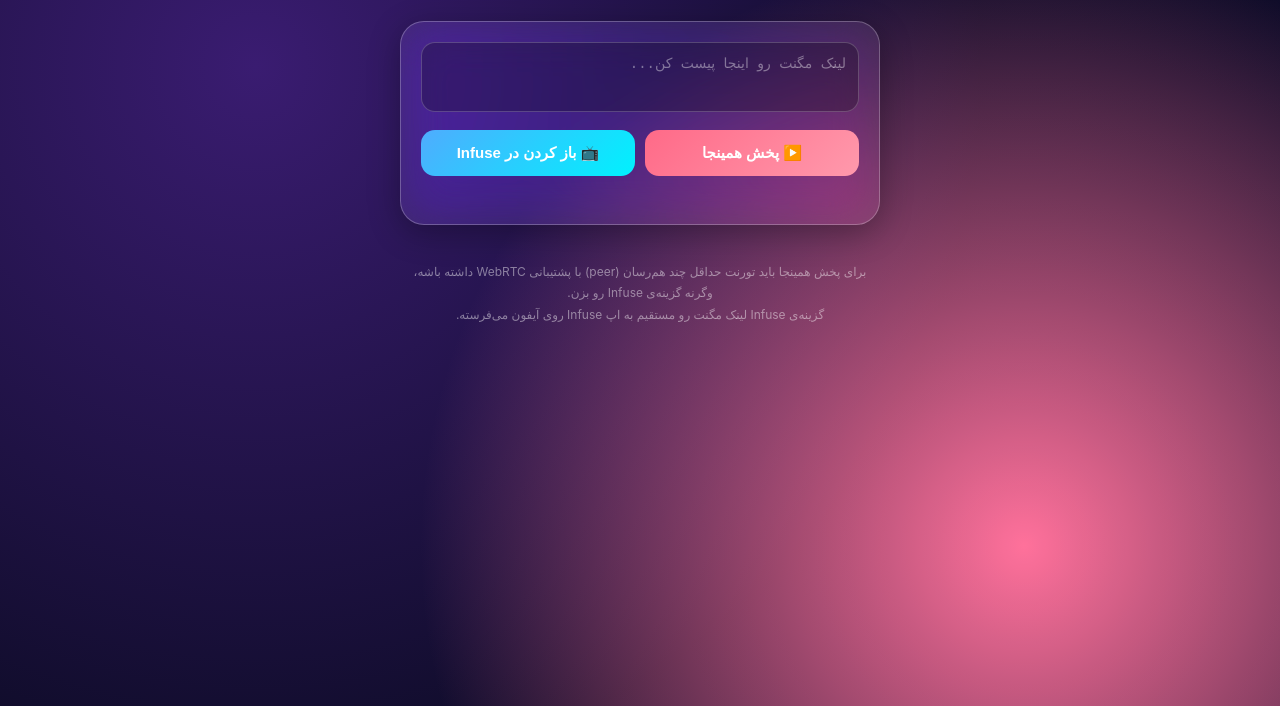
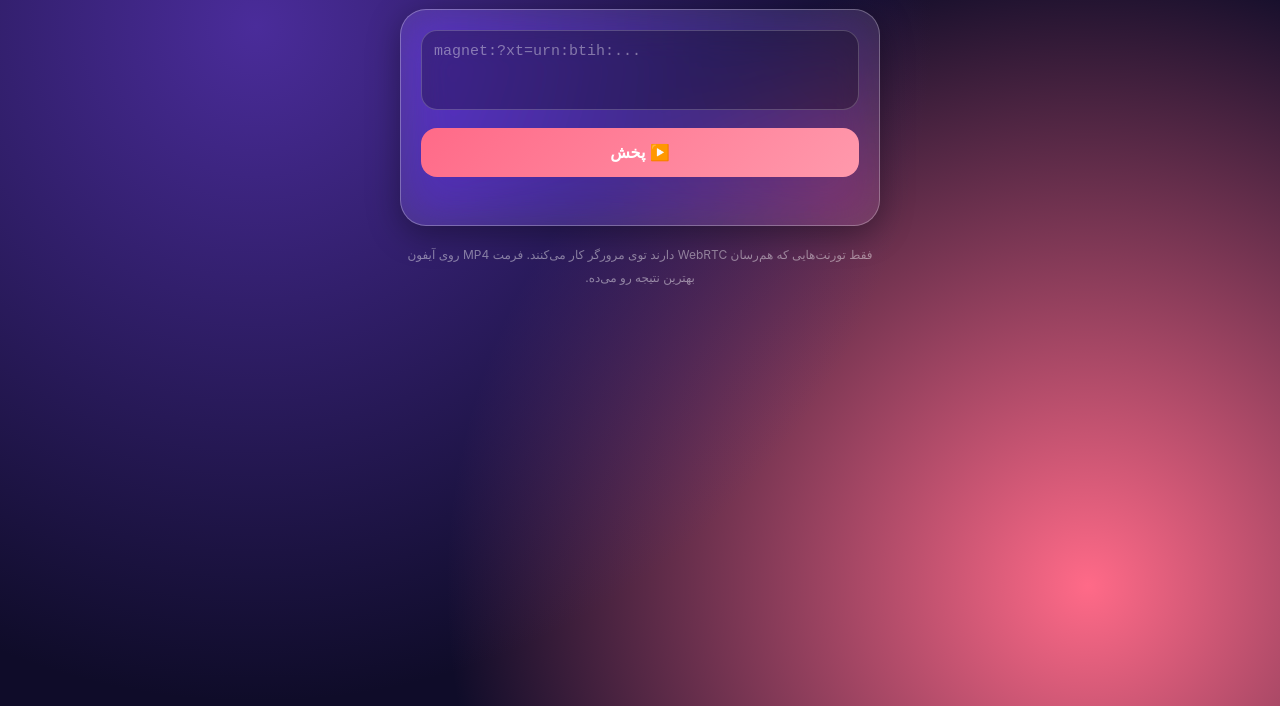
Before and after one commit to shayanebrahimi70-ops/Stream-glass, a plain HTML site: page Index.html in a window 1280 px wide. Shown: the part 94-800 px from the top of the page. Drawn offline with Linux system fonts and the light colour scheme.

Commit message:
Index.html

```diff
--- a/Index.html
+++ b/Index.html
@@ -3,77 +3,66 @@
 <head>
 <meta charset="UTF-8">
 <meta name="viewport" content="width=device-width, initial-scale=1, viewport-fit=cover">
+<meta name="apple-mobile-web-app-capable" content="yes">
+<meta name="apple-mobile-web-app-title" content="Stream Glass">
 <title>Stream Glass</title>
-<script src="https://cdn.jsdelivr.net/npm/webtorrent@latest/webtorrent.min.js"></script>
+<script src="https://cdn.jsdelivr.net/npm/webtorrent@1.9.7/webtorrent.min.js"></script>
 <style>
-  * { box-sizing: border-box; -webkit-tap-highlight-color: transparent; }
-  body {
-    margin: 0; min-height: 100vh; font-family: -apple-system, SF Pro Display, sans-serif;
-    background: radial-gradient(circle at 20% 20%, #3a1c71, #0f0c29 60%),
-                radial-gradient(circle at 80% 80%, #ff6a88, transparent 50%);
-    background-blend-mode: screen;
-    color: #fff; display:flex; flex-direction:column; align-items:center; padding: 30px 16px 60px;
-  }
-  h1 { font-weight: 600; font-size: 22px; margin-bottom: 4px; letter-spacing: 0.5px; }
-  .sub { color: rgba(255,255,255,0.6); font-size: 13px; margin-bottom: 24px; }
-  .glass {
-    width: 100%; max-width: 480px; background: rgba(255,255,255,0.08);
-    backdrop-filter: blur(25px) saturate(180%); -webkit-backdrop-filter: blur(25px) saturate(180%);
-    border: 1px solid rgba(255,255,255,0.25); border-radius: 24px; padding: 20px;
-    box-shadow: 0 8px 32px rgba(0,0,0,0.3); margin-bottom: 20px;
-  }
-  textarea {
-    width: 100%; min-height: 70px; border-radius: 14px; border: 1px solid rgba(255,255,255,0.2);
-    background: rgba(0,0,0,0.25); color: #fff; padding: 12px; font-size: 14px; resize: none;
-  }
-  textarea::placeholder { color: rgba(255,255,255,0.4); }
-  .row { display:flex; gap: 10px; margin-top: 14px; }
-  button {
-    flex:1; border: none; border-radius: 14px; padding: 14px 10px; font-size: 15px; font-weight: 600;
-    color: #fff; cursor: pointer; transition: transform 0.15s ease;
-  }
-  button:active { transform: scale(0.96); }
-  .btn-play { background: linear-gradient(135deg, #ff6a88, #ff99ac); }
-  .btn-infuse { background: linear-gradient(135deg, #4facfe, #00f2fe); }
-  video {
-    width: 100%; border-radius: 18px; margin-top: 14px; background: #000; display:none;
-  }
-  .status { font-size: 13px; color: rgba(255,255,255,0.7); margin-top: 10px; min-height: 18px; }
-  .bar {
-    width: 100%; height: 6px; background: rgba(255,255,255,0.15); border-radius: 6px; margin-top: 8px; overflow: hidden; display:none;
-  }
-  .bar-fill { height: 100%; width:0%; background: linear-gradient(90deg,#ff6a88,#4facfe); transition: width 0.3s; }
-  .hint { font-size: 12px; color: rgba(255,255,255,0.45); margin-top: 16px; line-height: 1.8; text-align:center; max-width: 480px; }
+*{box-sizing:border-box;-webkit-tap-highlight-color:transparent}
+body{margin:0;min-height:100vh;font-family:-apple-system,sans-serif;color:#fff;
+background:radial-gradient(circle at 20% 15%,#4a2c9a,transparent 55%),radial-gradient(circle at 85% 85%,#ff6a88,transparent 50%),#0f0c29;
+display:flex;flex-direction:column;align-items:center;padding:calc(env(safe-area-inset-top) + 30px) 16px 60px}
+h1{font-size:24px;margin:0 0 4px}
+.sub{color:rgba(255,255,255,.6);font-size:13px;margin-bottom:24px}
+.glass{width:100%;max-width:480px;background:rgba(255,255,255,.1);
+backdrop-filter:blur(25px) saturate(180%);-webkit-backdrop-filter:blur(25px) saturate(180%);
+border:1px solid rgba(255,255,255,.28);border-radius:26px;padding:20px;box-shadow:0 8px 32px rgba(0,0,0,.35)}
+textarea{width:100%;min-height:80px;border-radius:16px;border:1px solid rgba(255,255,255,.2);
+background:rgba(0,0,0,.28);color:#fff;padding:12px;font-size:15px;resize:none;direction:ltr}
+textarea::placeholder{color:rgba(255,255,255,.4)}
+button{width:100%;margin-top:14px;border:0;border-radius:16px;padding:15px;font-size:16px;font-weight:600;color:#fff;
+background:linear-gradient(135deg,#ff6a88,#ff99ac);transition:transform .15s}
+button:active{transform:scale(.97)}
+video{width:100%;border-radius:18px;margin-top:16px;background:#000;display:none}
+.bar{height:6px;background:rgba(255,255,255,.15);border-radius:6px;margin-top:14px;overflow:hidden;display:none}
+.fill{height:100%;width:0;background:linear-gradient(90deg,#ff6a88,#4facfe);transition:width .3s}
+.status{font-size:13px;color:rgba(255,255,255,.75);margin-top:10px;min-height:18px;direction:ltr;text-align:left;word-break:break-all}
+.hint{font-size:12px;color:rgba(255,255,255,.45);margin-top:18px;line-height:1.9;text-align:center;max-width:480px}
 </style>
 </head>
 <body>
-
 <h1>🎬 Stream Glass</h1>
-<div class="sub">لینک مگنت رو بچسبون، پخش کن یا بفرست به Infuse</div>
-
+<div class="sub">لینک مگنت رو بچسبون و پخش کن</div>
 <div class="glass">
-  <textarea id="magnet" placeholder="لینک مگنت رو اینجا پیست کن..."></textarea>
-  <div class="row">
-    <button class="btn-play" onclick="playHere()">▶️ پخش همینجا</button>
-    <button class="btn-infuse" onclick="openInfuse()">📺 باز کردن در Infuse</button>
-  </div>
-  <div class="bar" id="bar"><div class="bar-fill" id="barFill"></div></div>
-  <div class="status" id="status"></div>
-  <video id="video" controls playsinline></video>
+<textarea id="magnet" placeholder="magnet:?xt=urn:btih:..."></textarea>
+<button onclick="playHere()">▶️ پخش</button>
+<div class="bar" id="bar"><div class="fill" id="fill"></div></div>
+<div class="status" id="status"></div>
+<video id="video" controls playsinline></video>
 </div>
-
-<div class="hint">
-  برای پخش همینجا باید تورنت حداقل چند هم‌رسان (peer) با پشتیبانی WebRTC داشته باشه، وگرنه گزینه‌ی Infuse رو بزن.<br>
-  گزینه‌ی Infuse لینک مگنت رو مستقیم به اپ Infuse روی آیفون می‌فرسته.
-</div>
-
+<div class="hint">فقط تورنت‌هایی که هم‌رسان WebRTC دارند توی مرورگر کار می‌کنند. فرمت MP4 روی آیفون بهترین نتیجه رو می‌ده.</div>
 <script>
-function openInfuse() {
-  const link = document.getElementById('magnet').value.trim();
-  if (!link) { alert('اول لینک مگنت رو وارد کن'); return; }
-  const encoded = encodeURIComponent(link);
-  const infuseUrl = 'infuse://x-callback-url/play?url=' + encoded;
-  window.location.href = infuseUrl;
+let client;
+function playHere(){
+  const link=document.getElementById('magnet').value.trim();
+  if(!link){alert('اول لینک مگنت رو وارد کن');return;}
+  const st=document.getElementById('status'),bar=document.getElementById('bar'),
+        fill=document.getElementById('fill'),video=document.getElementById('video');
+  if(client){client.destroy();}
+  client=new WebTorrent();
+  st.innerText='در حال اتصال...';
+  bar.style.display='block';
+  client.on('error',e=>{st.innerText='خطا: '+e.message;});
+  client.add(link,t=>{
+    const f=t.files.reduce((a,b)=>a.length>b.length?a:b);
+    video.style.display='block';
+    f.renderTo(video,{autoplay:true});
+    t.on('download',()=>{
+      fill.style.width=(t.progress*100).toFixed(1)+'%';
+      st.innerText=f.name+' — '+(t.progress*100).toFixed(1)+'% — '+(t.downloadSpeed/1048576).toFixed(2)+' MB/s';
+    });
+  });
 }
-
-let client;
+</script>
+</body>
+</html>
```
